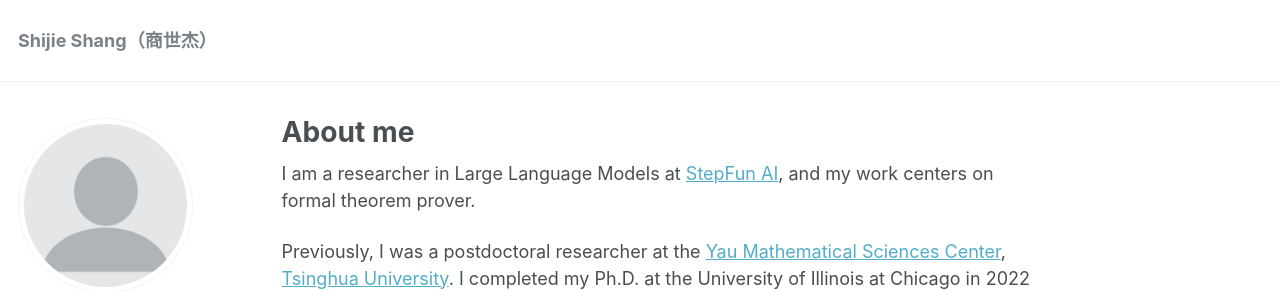
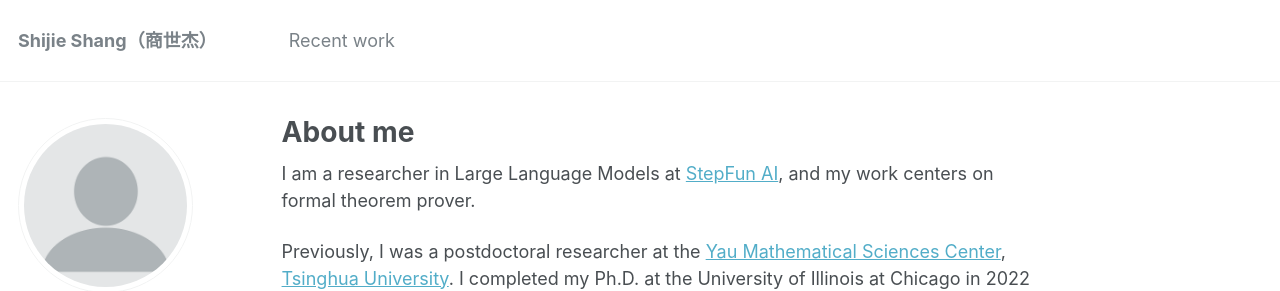
Before and after one commit to shshjie/shshjie.github.io, a Jekyll site: the page built from _pages/about.md, in a window 1280 px wide. Shown: the top 291 px of the page. Built offline with Jekyll 4.4.1, drawn with Linux system fonts in a browser that asks for light colours.

Commit message:
Update navigation.yml

```diff
--- a/_data/navigation.yml
+++ b/_data/navigation.yml
@@ -18,5 +18,8 @@ main:
   #- title: "CV"
    # url: /cv/
 
+   - title: "Recent work"
+     url: /recent_work/
+
   #- title: "Guide"
    # url: /markdown/
```
